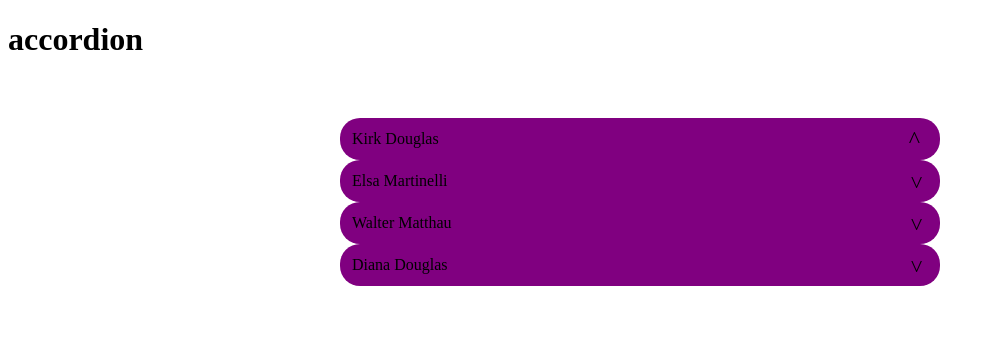
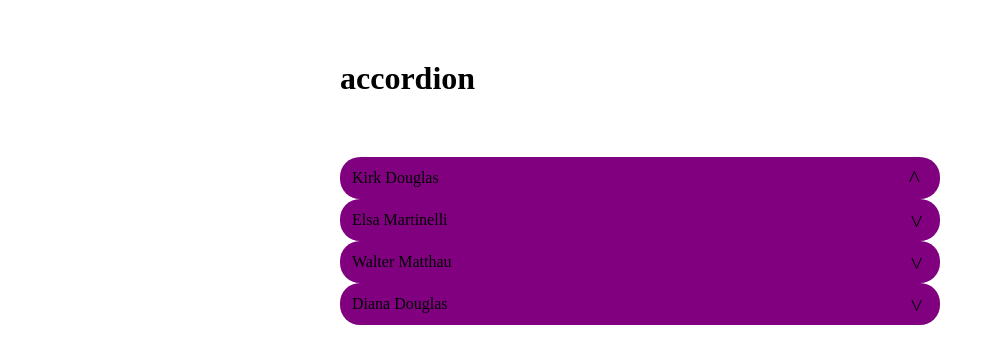
Before and after one commit to puneet0038/accordion, a plain HTML site: page index.html in a window 1280 px wide. Shown: the whole page, without its empty margins (0-994 px from the left). Drawn offline with nearby package versions, Linux system fonts and the light colour scheme.

Commit message:
edit css

```diff
--- a/css/accordd1-style.css
+++ b/css/accordd1-style.css
@@ -10,8 +10,11 @@
 }
 
 h1{ color: black;
-    justify-content: center;
     align-items: center;
+    margin: auto;
+    max-width: 600px;
+    margin-top: 60px;
+    color: black;
 
 
 }
```
